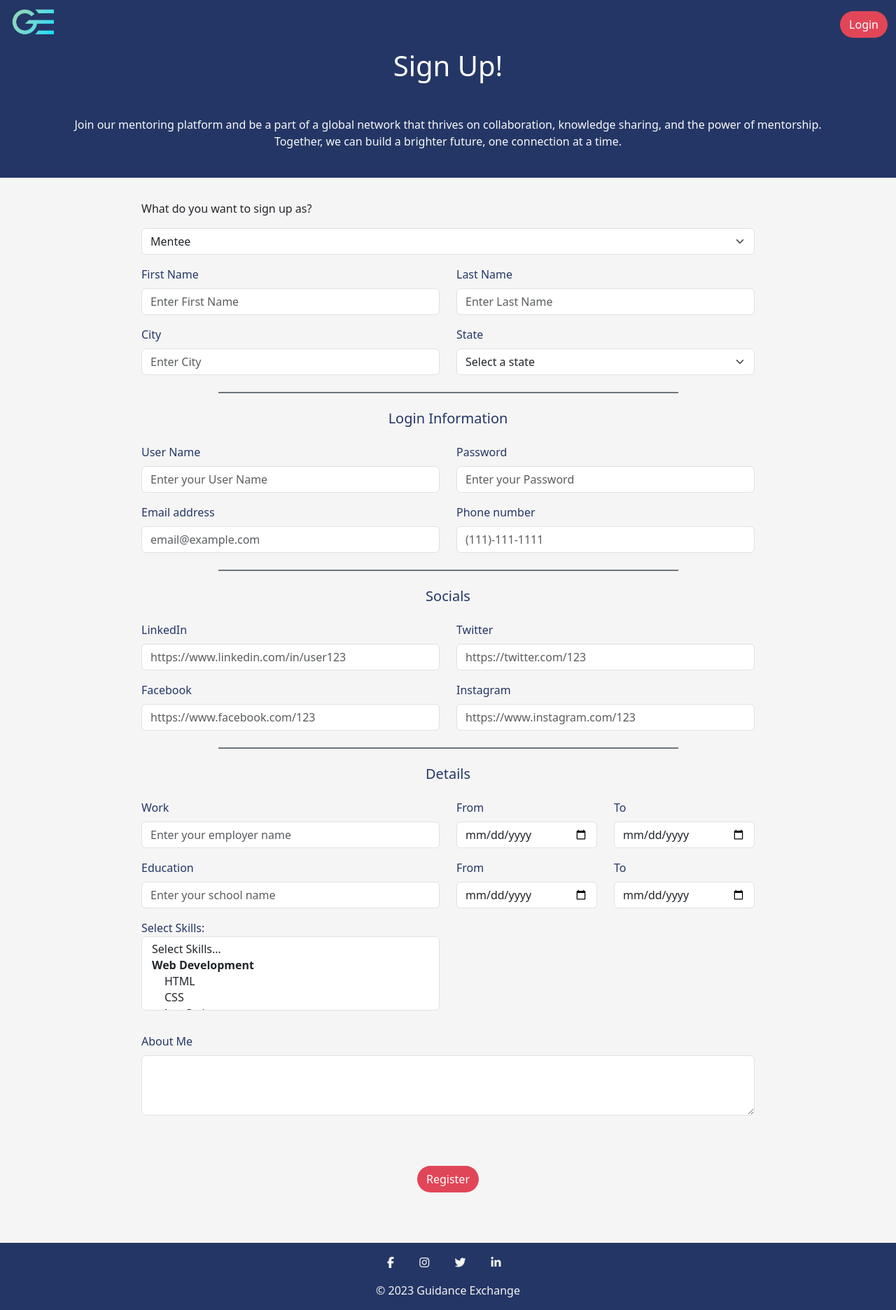
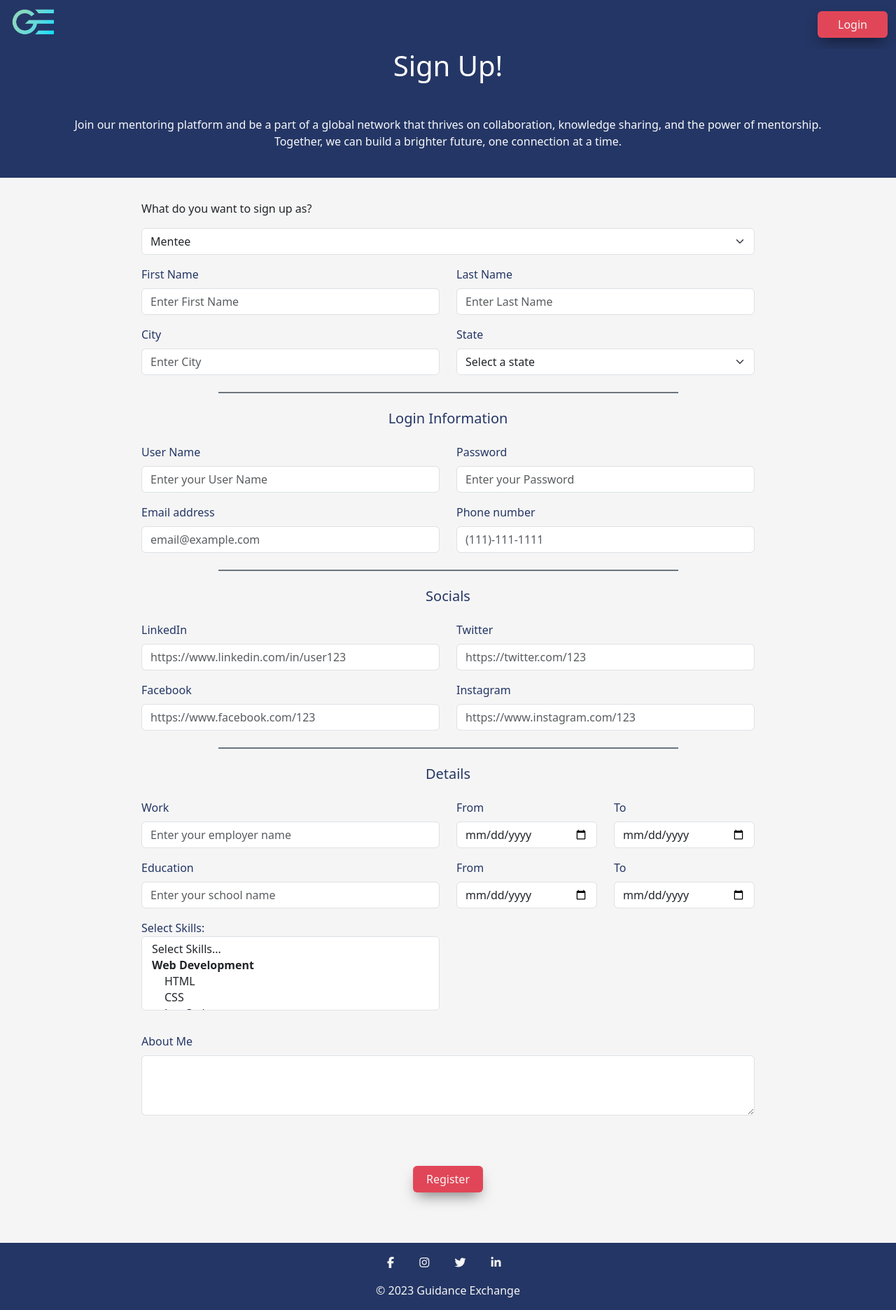
Before and after one commit to davescoins/Guidance-Exchange, a PHP site: page /signup.php in a window 1280 px wide. Shown: the whole page at 70% size. Run offline with PHP 8.4, Linux system fonts and the light colour scheme; data comes from the database, SQL or seed files in the repository; some libraries are stand-ins or nearby versions.

Commit message:
modified main button CSS

```diff
--- a/appointments.php
+++ b/appointments.php
@@ -508,7 +508,7 @@
     echo '<label for="time" class="form-label">Time (15 minute increments)</label>';
     echo '<input type="time" class="form-control mb-3" name="singleTime" id="time" step="900">';
     echo '<div class="d-flex justify-content-center">';
-    echo '<button type="submit" class="btn main-button me-4">Submit</button>';
+    echo '<button type="submit" class="btn main-button btn-std me-4">Submit</button>';
     echo '<button type="reset" class="btn cancel-button">Clear</button>';
     echo '</div>';
     echo '</fieldset>';
@@ -566,7 +566,7 @@
     echo '<input type="time" class="form-control" name="satEndTime" id="satEndTime" step="900">';
     echo '</div>';
     echo '<div class="d-flex justify-content-center">';
-    echo '<button type="submit" class="btn main-button me-4">Submit</button>';
+    echo '<button type="submit" class="btn main-button btn-std me-4">Submit</button>';
     echo '<button type="reset" class="btn cancel-button">Clear</button>';
     echo '</div>';
     echo '</fieldset>';
--- a/css/main.css
+++ b/css/main.css
@@ -63,6 +63,9 @@ nav i:hover {
   box-shadow: 0px 10px 20px -6px rgba(0, 0, 0, 0.5);
   background-color: #e14658;
   color: #f5f5f5;
+}
+
+.btn-std {
   width: 100px;
 }
 
--- a/edit-profile.php
+++ b/edit-profile.php
@@ -673,7 +673,7 @@
         </div>
       </div>
       <div class="d-flex justify-content-center my-5">
-        <button type="submit" class="btn main-button me-3">Save</button>
+        <button type="submit" class="btn main-button btn-std me-3">Save</button>
         <button type="button" class="btn cancel-button ms-3" data-bs-toggle="modal" data-bs-target="#cancelModal">
           Cancel
         </button>
--- a/home.php
+++ b/home.php
@@ -63,7 +63,7 @@ if (isset($_SESSION['UserID'])) {
         <nav class="navbar navbar-expand-lg navbar-light">
             <div class="container-fluid">
                 <a class="navbar-brand" href="home.php"><img src="img/logo_gradient.png" alt="Guidance Exchange Logo" height="70" /></a>
-                <a type="button" href="login.php" class="btn main-button">
+                <a type="button" href="login.php" class="btn main-button btn-std">
                     Login
                 </a>
 
--- a/messages.php
+++ b/messages.php
@@ -240,7 +240,7 @@
                     </div>
                     <div class="modal-footer">
                       <button type="button" class="btn cancel-button" data-bs-dismiss="modal">Cancel</button>
-                      <button type="submit" class="btn main-button">Send</button>
+                      <button type="submit" class="btn main-button btn-std">Send</button>
                     </div>
                     </form>
                   </div>
@@ -260,7 +260,7 @@
                 <div class="input-group">
                   <input type="hidden" name="recipientID" id="recipientID" value="<?php echo $firstUser; ?>">
                   <input type="text" class="form-control" placeholder="Type your message" name="message" autocomplete="off">
-                  <button class="btn main-button">Send</button>
+                  <button class="btn main-button btn-std">Send</button>
                 </div>
               </form>
             </div>
--- a/signup.php
+++ b/signup.php
@@ -23,7 +23,7 @@
     <nav class="navbar navbar-expand-lg navbar-light">
         <div class="container-fluid">
             <a class="navbar-brand" href="home.php"><img src="img/logo_gradient.png" alt="Guidance Exchange Logo" height="70" /></a>
-            <button type="button" class="btn btn-hero-section text-white rounded-pill">
+            <button type="button" class="btn main-button btn-std">
                 Login
             </button>
         </div>
@@ -302,7 +302,7 @@
 
                 <div class="row my-5">
                     <div class="col text-center">
-                        <input type="submit" name="Register" value="Register" class="btn btn-hero-section text-white rounded-pill">
+                        <input type="submit" name="Register" value="Register" class="btn main-button btn-std">
                         </input>
                     </div>
                 </div>
```
Also changed, not shown: search.php (+4 -4 lines).
